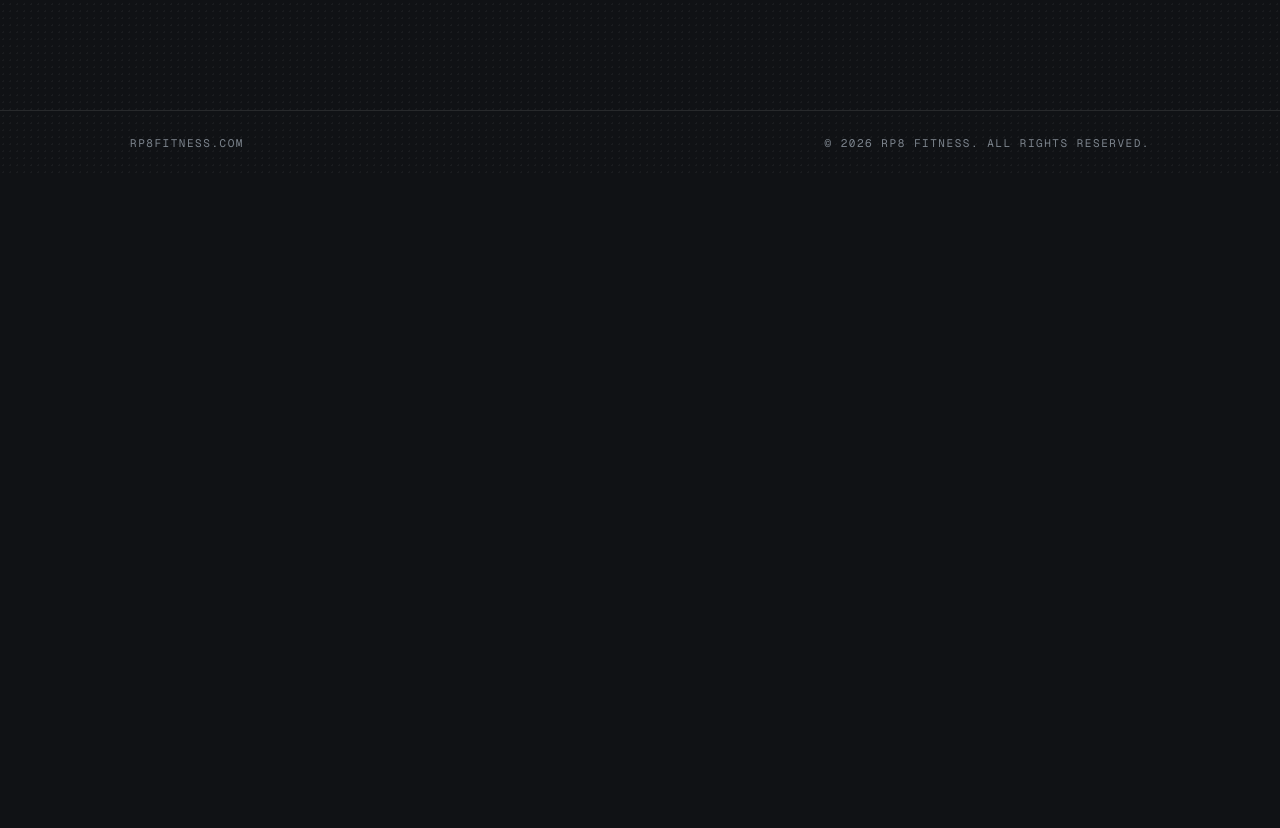
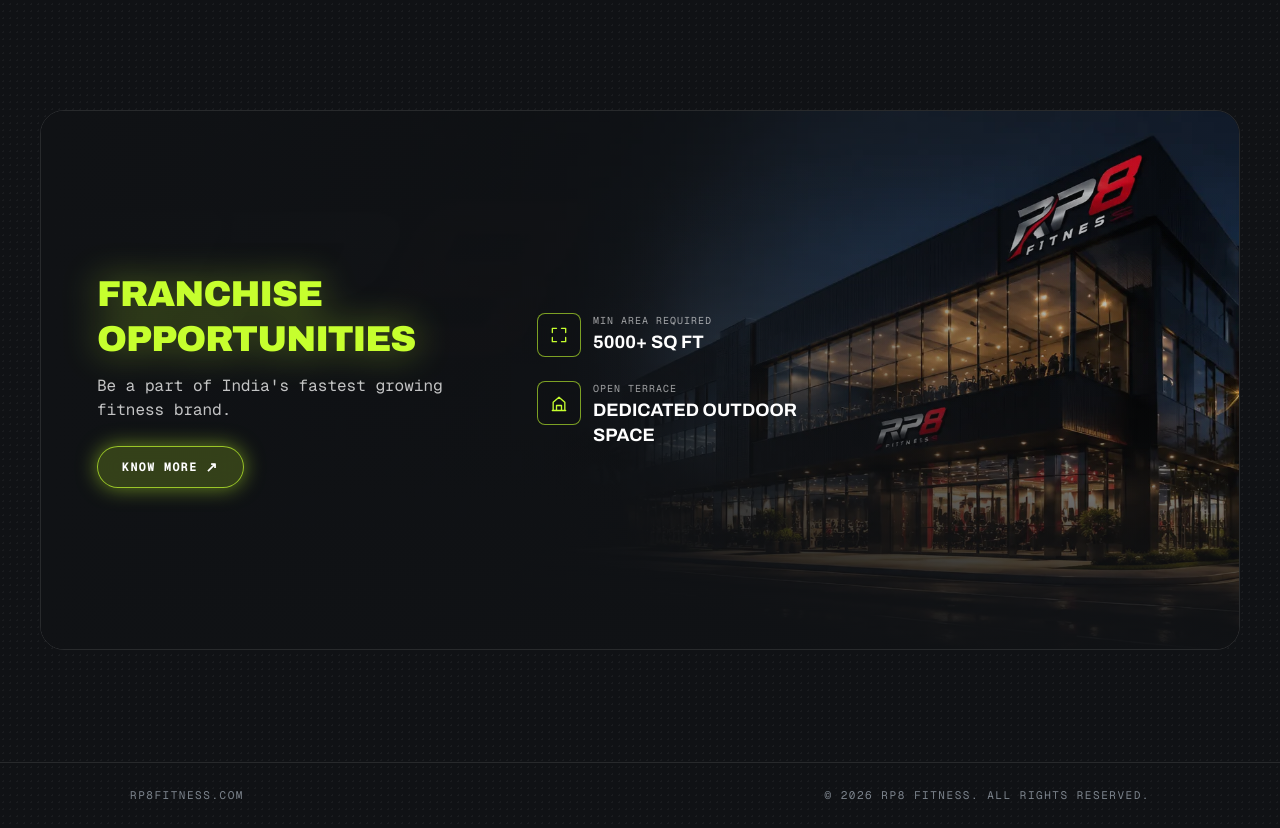
Before and after one commit to FenebrisWeb/rp8fitness, a Next.js app: page / in a window 1280 px wide. Shown: the part 2015-2843 px from the top of the page. Before the commit the page ends 2191 px from the top, so only its background shows below. Built offline with nearby package versions, Linux system fonts and the light colour scheme.

Commit message:
Franchise Section Creation

```diff
--- /dev/null
+++ b/app/components/home/franchise-section.tsx
@@ -0,0 +1,118 @@
+"use client";
+
+import Image from "next/image";
+import Link from "next/link";
+import { motion } from "framer-motion";
+import type { FranchiseContent } from "@/app/types/franchise";
+
+const FRANCHISE_CONTENT: FranchiseContent = {
+  headline: "Franchise Opportunities",
+  description: "Be a part of India's fastest growing fitness brand.",
+  ctaLabel: "Know More",
+  image: { src: "/HomePage/Franchise.webp", alt: "RP8 Fitness franchise outlet" },
+  highlights: [
+    { id: "area", label: "Min Area Required", value: "5000+ Sq Ft" },
+    { id: "terrace", label: "Open Terrace", value: "Dedicated Outdoor Space" },
+  ],
+};
+
+// Two one-off icons — a blueprint/scan mark for floor area, a rooftop
+// outline for the open terrace — styled to match ZoneIcon's stroke system
+// without pulling in its lookup table for just two entries.
+const HIGHLIGHT_ICONS: Record<string, string> = {
+  area: "M4 9V4h5M15 4h5v5M20 15v5h-5M9 20H4v-5",
+  terrace: "M4 21h16M5 21V11l7-6 7 6v10M9 21v-6h6v6",
+};
+
+function HighlightIcon({ id, className }: { id: string; className?: string }) {
+  const d = HIGHLIGHT_ICONS[id] ?? HIGHLIGHT_ICONS.area;
+  return (
+    <svg
+      viewBox="0 0 24 24"
+      fill="none"
+      stroke="currentColor"
+      strokeWidth="1.6"
+      strokeLinecap="round"
+      strokeLinejoin="round"
+      className={className}
+      aria-hidden
+    >
+      <path d={d} />
+    </svg>
+  );
+}
+
+const fadeUp = {
+  hidden: { opacity: 0, y: 32 },
+  show: { opacity: 1, y: 0 },
+};
+
+export default function FranchiseSection() {
+  const { headline, description, ctaLabel, image, highlights } = FRANCHISE_CONTENT;
+
+  return (
+    <section className="relative overflow-hidden bg-transparent pb-20 sm:pb-28">
+      <div className="mx-auto w-full max-w-[1700px] px-6 sm:px-10">
+        <motion.div
+          initial="hidden"
+          whileInView="show"
+          viewport={{ once: true, amount: 0.35 }}
+          variants={fadeUp}
+          transition={{ duration: 0.6, ease: [0.16, 1, 0.3, 1] }}
+          className="relative isolate flex min-h-[460px] flex-col justify-center overflow-hidden rounded-2xl border border-chalk/10 sm:min-h-[500px] sm:rounded-3xl lg:min-h-[540px]"
+        >
+          {/* Full-bleed banner photo — the card's background, not a side
+              panel — with a two-way gradient (left-to-right for the text
+              column, bottom-to-top for the content band) so copy stays
+              legible over the storefront shot. */}
+          <Image
+            src={image.src}
+            alt={image.alt}
+            fill
+            sizes="100vw"
+            className="-z-10 object-cover"
+          />
+          <div className="absolute inset-0 -z-10 bg-gradient-to-r from-ink via-ink/70 to-ink/10" />
+          <div className="absolute inset-0 -z-10 bg-gradient-to-t from-ink/95 via-ink/10 to-transparent" />
+
+          <div className="flex flex-col gap-10 p-6 sm:p-10 lg:flex-row lg:items-center lg:justify-start lg:gap-14 lg:p-14">
+            <div className="max-w-sm">
+              <h2 className="font-display text-3xl font-black uppercase leading-tight tracking-tight text-lime drop-shadow-[0_0_18px_rgba(198,255,46,0.45)] sm:text-4xl">
+                {headline}
+              </h2>
+              <p className="mt-3 font-mono text-sm text-chalk/75 sm:text-base">{description}</p>
+
+              <Link
+                href="#"
+                className="mt-6 inline-flex cursor-pointer items-center gap-2 rounded-full border border-lime/70 bg-lime/20 px-6 py-3 font-mono text-xs font-bold uppercase tracking-[0.1em] text-chalk backdrop-blur-md shadow-[0_0_20px_rgba(198,255,46,0.5)] transition-all hover:bg-lime/35 hover:shadow-[0_0_28px_rgba(198,255,46,0.75)] hover:scale-105"
+              >
+                {ctaLabel}
+                <span aria-hidden className="text-sm leading-none">
+                  ↗
+                </span>
+              </Link>
+            </div>
+
+            <dl className="flex flex-col gap-6">
+              {highlights.map((highlight) => (
+                <div key={highlight.id} className="flex items-start gap-3">
+                  <span className="flex h-11 w-11 flex-none items-center justify-center rounded-lg border border-lime/60 bg-ink/40 text-lime backdrop-blur-sm">
+                    <HighlightIcon id={highlight.id} className="h-5 w-5" />
+                  </span>
+                  <div>
+                    <dt className="font-mono text-[10px] uppercase tracking-[0.1em] text-chalk/60">
+                      {highlight.label}
+                    </dt>
+                    <dd className="mt-0.5 max-w-[220px] font-display text-base font-bold uppercase leading-snug text-chalk sm:text-lg">
+                      {highlight.value}
+                    </dd>
+                  </div>
+                </div>
+              ))}
+            </dl>
+          </div>
+        </motion.div>
+      </div>
+    </section>
+  );
+}
--- a/app/globals.css
+++ b/app/globals.css
@@ -11,6 +11,7 @@
   --p10: #17a44c;
   --lime: #c6ff2e;
   --coral: #f27272;
+  --maroon: #920e17;
 
   --bg: var(--ink);
   --fg: var(--chalk);
@@ -41,6 +42,7 @@
   --color-p10: var(--p10);
   --color-lime: var(--lime);
   --color-coral: var(--coral);
+  --color-maroon: var(--maroon);
   --font-sans: var(--font-geist-sans);
   --font-mono: var(--font-geist-mono);
   --font-display: var(--font-archivo);
--- a/app/page.tsx
+++ b/app/page.tsx
@@ -1,6 +1,7 @@
 import HeroSection from "@/app/components/home/hero-section";
 import AboutSection from "@/app/components/home/about-section";
 import ZonesSection from "@/app/components/home/zones-section";
+import FranchiseSection from "@/app/components/home/franchise-section";
 
 export default function Home() {
   return (
@@ -8,6 +9,7 @@
       <HeroSection />
       <AboutSection />
       <ZonesSection />
+      <FranchiseSection />
     </>
   );
 }
--- /dev/null
+++ b/app/types/franchise.ts
@@ -0,0 +1,16 @@
+export interface FranchiseHighlight {
+  id: string;
+  label: string;
+  value: string;
+}
+
+export interface FranchiseContent {
+  headline: string;
+  description: string;
+  ctaLabel: string;
+  image: {
+    src: string;
+    alt: string;
+  };
+  highlights: FranchiseHighlight[];
+}
```
Also changed, not shown: public/HomePage/Franchise.webp (added), 1 other file (tests, documents, lock files or other folders).
